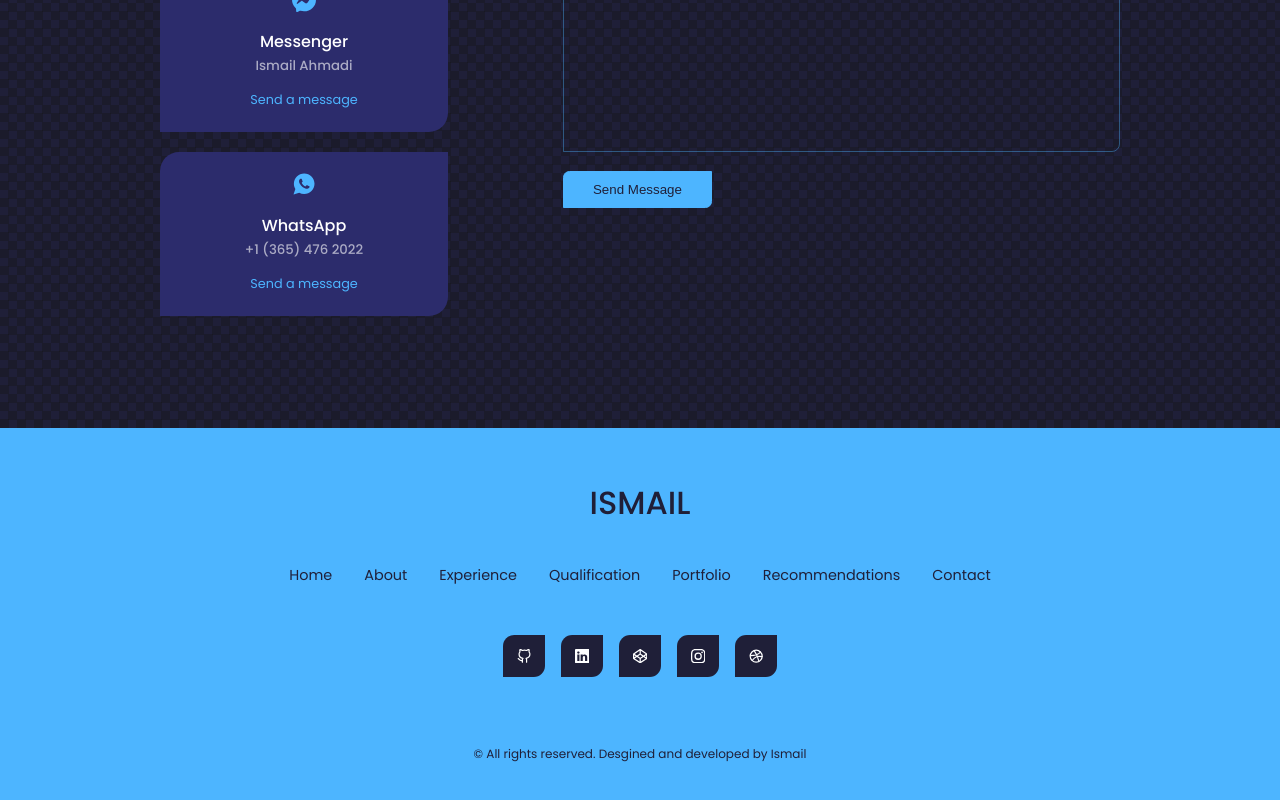
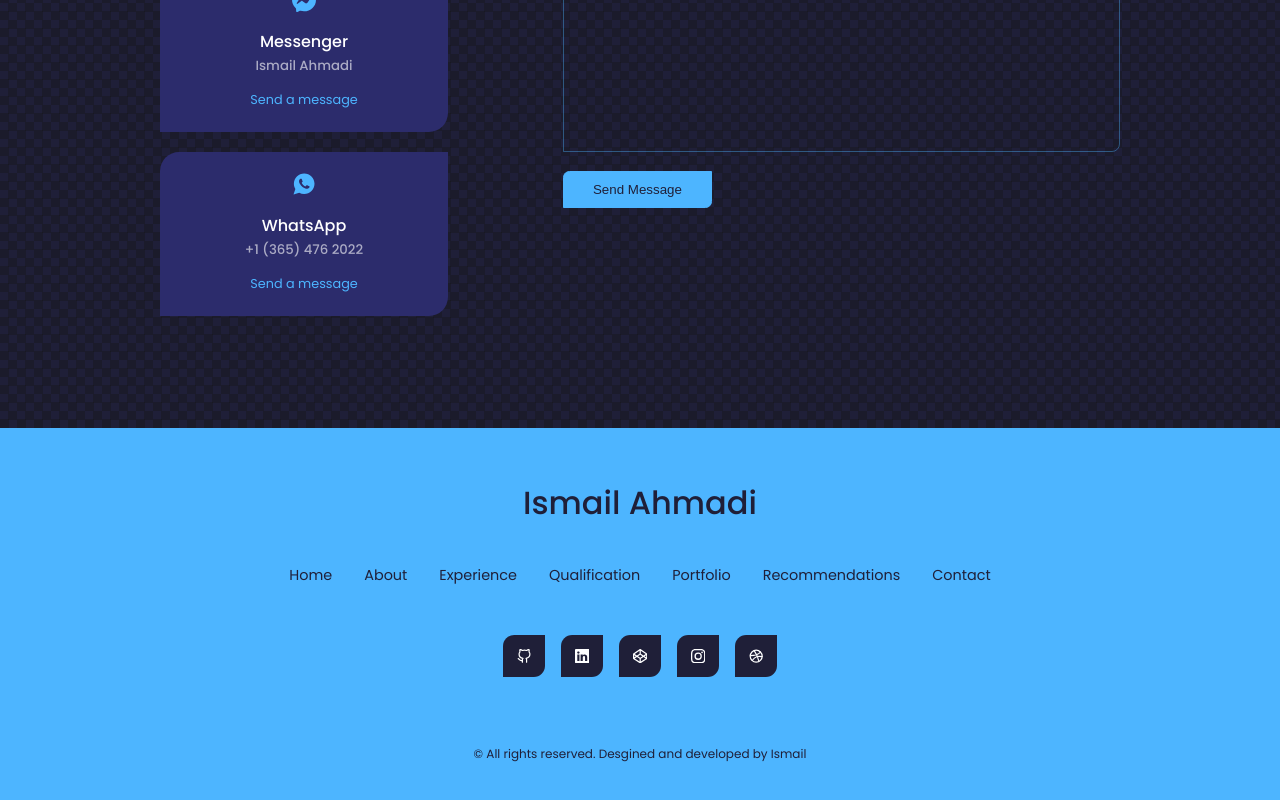
Before and after one commit to Ismail-ahmadi/portfolio, a React (Create React App) app: page / in a window 1280 px wide. Shown: the part 5012-5812 px from the top of the page. Built offline with nearby package versions, Linux system fonts and the light colour scheme.

Commit message:
fixed footer name

```diff
--- a/src/components/footer/Footer.jsx
+++ b/src/components/footer/Footer.jsx
@@ -9,7 +9,7 @@ import {FaCodepen} from 'react-icons/fa'
 function Footer() {
   return (
     <footer>
-      <a href="#" className='footer__logo'> ISMAIL</a>
+      <a href="#" className='footer__logo'> Ismail Ahmadi</a>
 
       <ul className="permalinks">
         <li><a href="#">Home</a></li>
```
